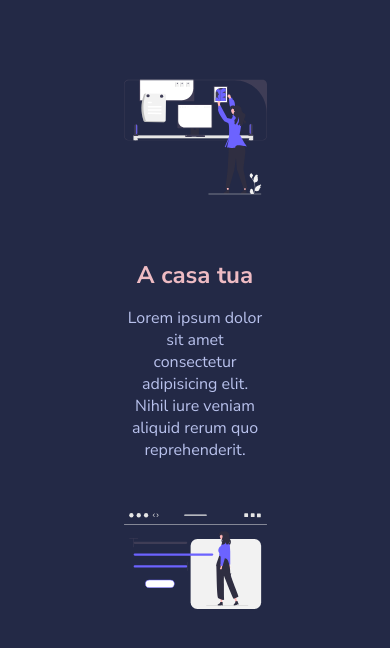
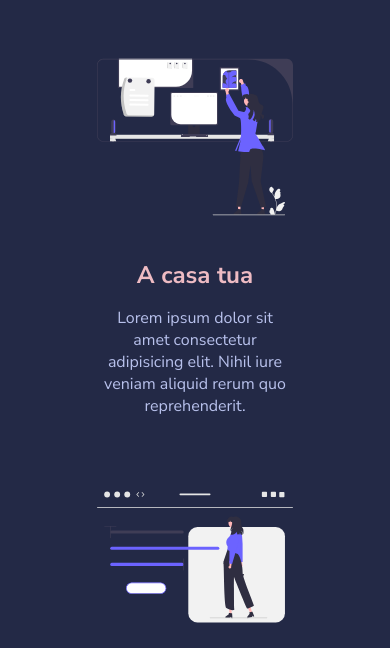
Before and after one commit to giamaf/html-css-resp-wannabe, a plain HTML site: page index.html in a window 390 px wide. Shown: the part 196-844 px from the top of the page. Drawn offline with Linux system fonts and the light colour scheme.

Commit message:
added responsive's text fix

```diff
--- a/css/responsive.css
+++ b/css/responsive.css
@@ -15,9 +15,18 @@
     .row {
         flex-direction: column;
         align-items: center;
+        gap: 40px;
     }
 
-    .col {
-        width: 100%;
+    .lessons .col {
+        width: 65%;
+    }
+
+    .steps .col {
+        width: 65%;
+    }
+
+    .lessons .col {
+        width: 65%;
     }
 }
```
